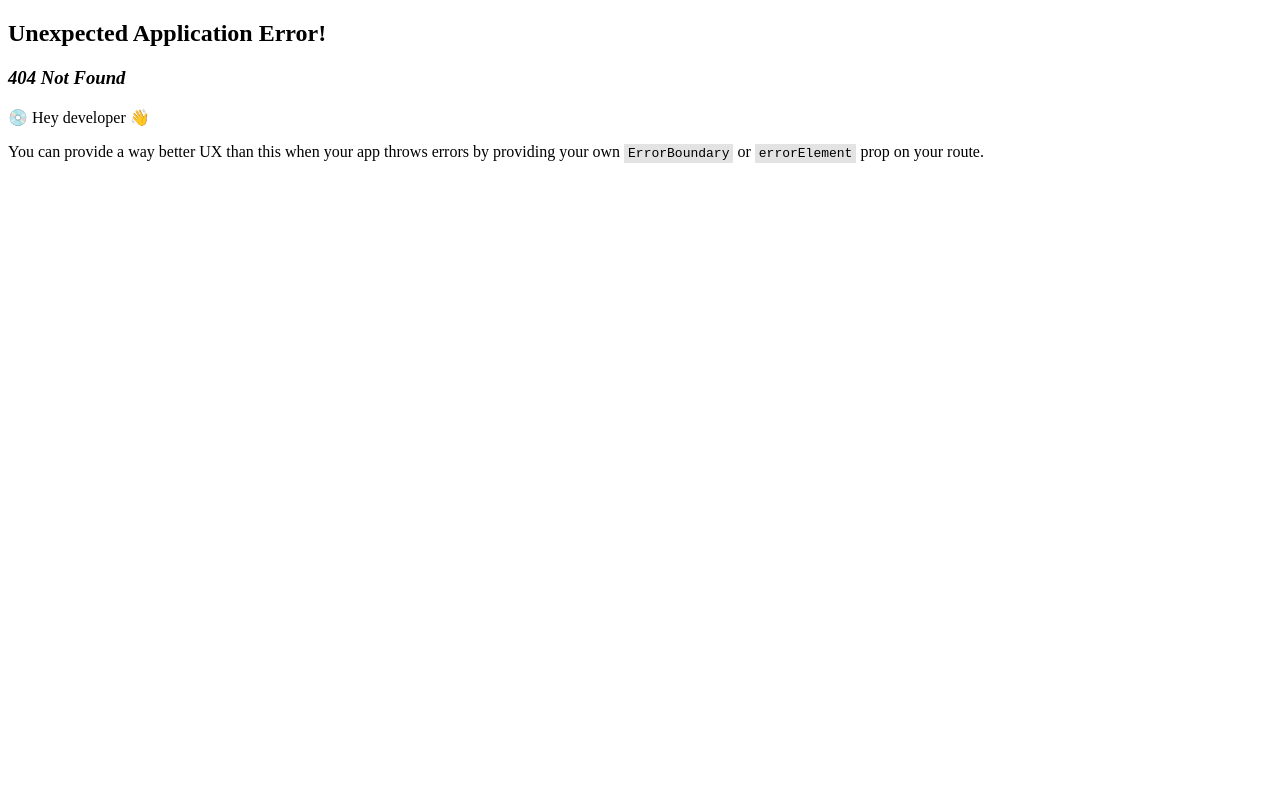
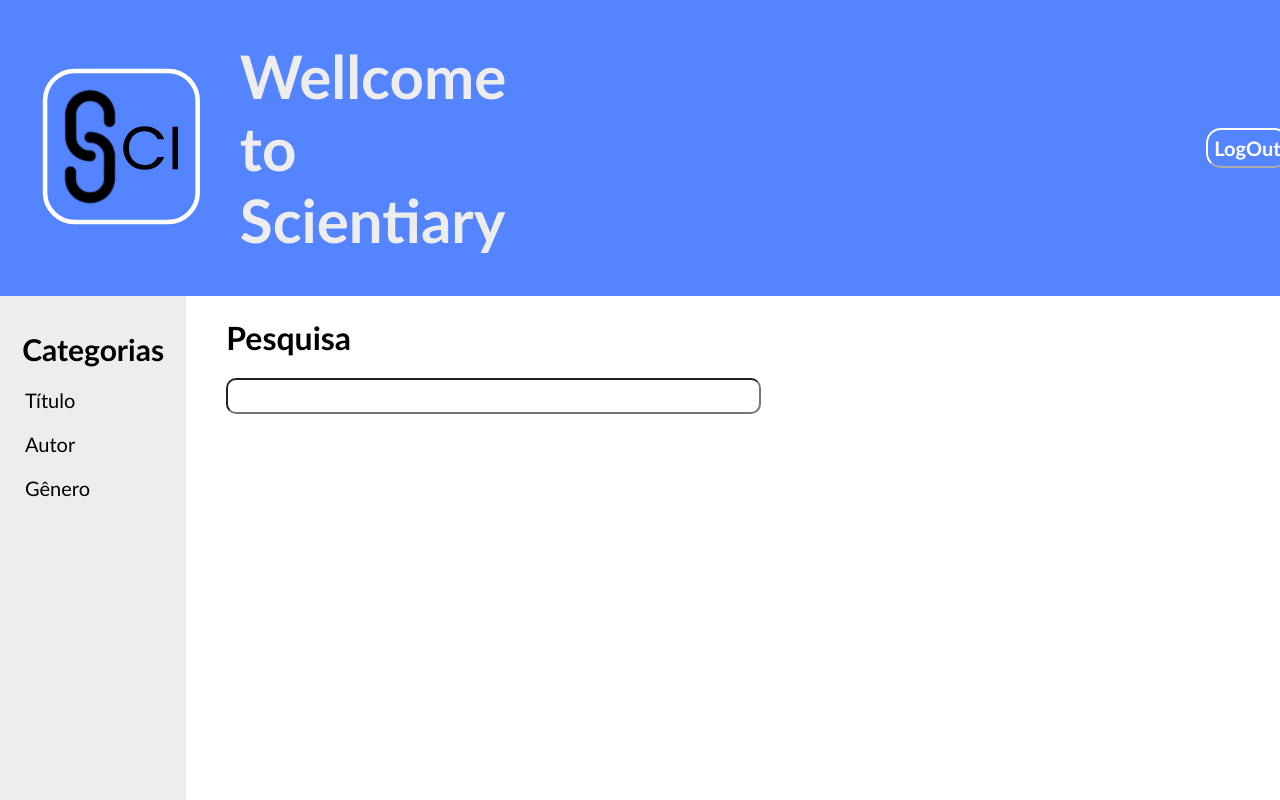
Before and after one commit to Scientiary-org/scientiary-app, a React (Vite) app: page /home in a window 1280 px wide. Before the commit this address had no page. Built offline with nearby package versions, Linux system fonts and the light colour scheme; the HTML template or start-up script is replaced by a standard one.

Commit message:
Front-end Update

```diff
--- a/package.json
+++ b/package.json
@@ -10,6 +10,7 @@
     "preview": "vite preview"
   },
   "dependencies": {
+    "@mui/material": "^5.14.2",
     "axios": "^1.4.0",
     "localforage": "^1.10.0",
     "match-sorter": "^6.3.1",
--- a/src/pages/Home/index.tsx
+++ b/src/pages/Home/index.tsx
@@ -1,12 +1,36 @@
 import "./styles.css"
+import SCI from "../../assets/SCI.svg"
+import { useNavigate } from "react-router-dom";
 
 export default function Home() {
 
+	const navigate = useNavigate();
+
 	return (
-		<>
-			<div className="center-panel">
-				<p>Hello, World!</p>
+		<div className="container">
+			<div className="top-bar">
+				<img className="sci-logo" src={SCI} alt="SCI Logo"/>
+				<h1>Wellcome to Scientiary</h1>
+				<button onClick={() => navigate("/")} className="logout-button" >LogOut</button>
 			</div>
-		</>
+			<div className="body-screen">
+				<div className="side-bar">
+					<h1>Categorias</h1>
+					<div className="options">
+						<p>Título</p>
+						<p>Autor</p>
+						<p>Gênero</p>
+					</div>
+				</div>
+				<div className="sci-main">
+					<div className="search">
+						<h1>Pesquisa</h1>
+						<input
+							type="text"/>
+					</div>
+				</div>
+			</div>
+
+		</div>
 	)
 }
--- a/src/pages/Home/styles.css
+++ b/src/pages/Home/styles.css
@@ -1,8 +1,100 @@
-
-.body {
-    background-color: aqua;
+.container {
+    position: fixed;
+    top: 0;
+    left: 0;
+    bottom: 0;
+    right: 0;
+    overflow: auto;
 }
 
-.center-panel {
-    background-color: blue;
+.top-bar {
+    flex: 1;
+    display: flex;
+    width: 100%;
+    background-color: #5484FF;
+    justify-content: flex-start;
+    align-items: center;
+
 }
+
+.logout-button {
+
+    border-radius: 15px;
+    border-color: white;
+    border-width: 2px;
+    background-color: #5484FF;
+    font-family: 'Gill Sans', 'Gill Sans MT', Calibri, 'Trebuchet MS', sans-serif;
+    color: white;
+    font-weight: bold;
+    font-size: 20px;
+    flex: 3;
+    height: 40px;
+    margin-left: 700px;
+    margin-right: 10px;
+
+}
+
+.logout-button:hover{
+    background-color: lightskyblue;
+}
+
+.top-bar h1 {
+    font-family: 'Gill Sans', 'Gill Sans MT', Calibri, 'Trebuchet MS', sans-serif;
+    font-size: 60px;
+    color: #EDEDED;
+}
+
+.body-screen {
+    flex: 1;
+    display: flex;
+    flex-direction: row;
+    background-color: white;
+    width: 100%;
+    height: 100%;
+}
+
+.side-bar {
+    flex: 1;
+    background-color: #EDEDED;
+    padding: 15px;
+}
+
+.side-bar h1 {
+    font-family: 'Gill Sans', 'Gill Sans MT', Calibri, 'Trebuchet MS', sans-serif;
+    font-size: 30px;
+    text-align: center;
+}
+
+.options {
+    font-size: 20px;
+    margin-left: 10px;
+    font-family: 'Gill Sans', 'Gill Sans MT', Calibri, 'Trebuchet MS', sans-serif;
+}
+
+.sci-main {
+    flex: 7;
+    background-color: white;
+
+}
+
+.search {
+    background-color: white;
+    margin-left: 40px;
+}
+
+.search h1 {
+    size: 10px;
+    color: black;
+    font-family: 'Gill Sans', 'Gill Sans MT', Calibri, 'Trebuchet MS', sans-serif;
+}
+
+.search input {
+    background-color: white;
+    font-family: 'Gill Sans', 'Gill Sans MT', Calibri, 'Trebuchet MS', sans-serif;
+    height: 30px;
+    width: 50%;
+    border-radius: 10px;
+    text-align: left;
+    text-indent: 10px;
+    font-size: 20px;
+}
--- a/src/pages/MainPage/index.tsx
+++ b/src/pages/MainPage/index.tsx
@@ -1,22 +1,24 @@
-// import { useNavigate } from "react-router-dom";
+import { useNavigate } from "react-router-dom";
 import "./styles.css"
 import SCI from "../../assets/SCI.svg"
 import MetaMask_Fox from "../../assets/MetaMask_Fox.svg"
 
 function MainPage() {
 
+	const navigate = useNavigate();
+
     return (
 		<div className="panel-container">
-			<div className="right-panel">
+			<div className="left-panel">
 				<img className="sci-logo" src={SCI} alt="SCI Logo"/>
 				<h2><span className='notbold'>Bem-vindo ao </span>Scientiary</h2>
 				<p>Já possui uma conta MetaMask? Acesse agora! </p>
 				<div className="button-bar">
 					<img className="meta-logo" src={MetaMask_Fox} alt="Meta Logo"/>
-					<button className="enter-button" >ENTRAR</button>
+					<button onClick={() => navigate("/home")} className="enter-button" >ENTRAR</button>
 				</div>
 			</div>
-			<div className="left-panel">
+			<div className="right-panel">
 				<h2>Como se cadastrar?</h2>
 				<p>A biblioteca científica pode ser acessada sincronizando sua sessão com uma carteira Ethereum. </p>
 				<p>Recomendamos a utilização da carteira Metamask.</p>
--- a/src/pages/MainPage/styles.css
+++ b/src/pages/MainPage/styles.css
@@ -11,30 +11,31 @@
     right: 0;
     overflow: auto;
     display: flex;
-    padding-right: 15%;
-    padding-left: 15%;
-    padding-top: 8%;
-    padding-bottom: 8%;
+    flex-wrap: wrap;
+    padding-right: 200px;
+    padding-left: 200px;
+    padding-top: 130px;
+    padding-bottom: 130px;
     background-color: #EDEDED;
 }
 
-.right-panel {
+.left-panel {
     flex: 1;
     background-color: #5484FF;
     border-top-left-radius: 20px;
     border-bottom-left-radius: 20px;
     box-shadow: 5px 5px 10px gray;
     text-align: center;
+    padding-top: 80px;
 }
 
 .sci-logo {
     height: 180px;
     margin-right: 40px;
-    margin-top: 50px;
 }
 
-.right-panel h2 {
-    font-family: 'Courier New', Courier, monospace;
+.left-panel h2 {
+    font-family: 'Gill Sans', 'Gill Sans MT', Calibri, 'Trebuchet MS', sans-serif;
     font-style: normal;
     text-align: start;
     margin-left: 40px;
@@ -47,8 +48,8 @@
     font-weight:normal;
 }
 
-.right-panel p {
-    font-family: 'Courier New', Courier, monospace;
+.left-panel p {
+    font-family: 'Gill Sans', 'Gill Sans MT', Calibri, 'Trebuchet MS', sans-serif;
     font-style: normal;
     text-align: start;
     font-size: 30px;
@@ -74,7 +75,7 @@
     border-color: white;
     border-width: 2px;
     background-color: #5484FF;
-    font-family: 'Courier New', Courier, monospace;
+    font-family: 'Gill Sans', 'Gill Sans MT', Calibri, 'Trebuchet MS', sans-serif;
     color: white;
     font-weight: bold;
     font-size: 20px;
@@ -88,25 +89,26 @@
     background-color: lightskyblue;
 }
 
-.left-panel {
+.right-panel {
     flex: 2;
     text-align: center;
     background-color: #FFFFFF;
     border-top-right-radius: 20px;
     border-bottom-right-radius: 20px;
     box-shadow: 5px 5px 10px gray;
+    padding-top: 60px;
 }
 
-.left-panel h2 {
-    font-family: 'Courier New', Courier, monospace;
+.right-panel h2 {
+    font-family: 'Gill Sans', 'Gill Sans MT', Calibri, 'Trebuchet MS', sans-serif;
     color: #5484FF;
     margin: 50px;
     text-align: center;
     font-size: 40px;
 }
 
-.left-panel p {
-    font-family: 'Courier New', Courier, monospace;
+.right-panel p {
+    font-family: 'Gill Sans', 'Gill Sans MT', Calibri, 'Trebuchet MS', sans-serif;
     color: #5484FF;
     text-align: start;
     margin: 50px;
@@ -117,7 +119,7 @@
     border-radius: 15px;
     border-width: 0px;
     background-color: #F6851B;
-    font-family: 'Courier New', Courier, monospace;
+    font-family: 'Gill Sans', 'Gill Sans MT', Calibri, 'Trebuchet MS', sans-serif;
     color: white;
     font-weight: bold;
     font-size: 20px;
--- a/src/routes.tsx
+++ b/src/routes.tsx
@@ -1,9 +1,14 @@
 import {createBrowserRouter} from 'react-router-dom'
 import MainPage from './pages/MainPage'
+import Home from './pages/Home'
 
 export const router = createBrowserRouter([
     {
         path: '/',
         element: <MainPage/>
+    },
+    {
+        path: '/home',
+        element: <Home/>
     }
   ])
```
Also changed, not shown: 1 other file (tests, documents, lock files or other folders).
